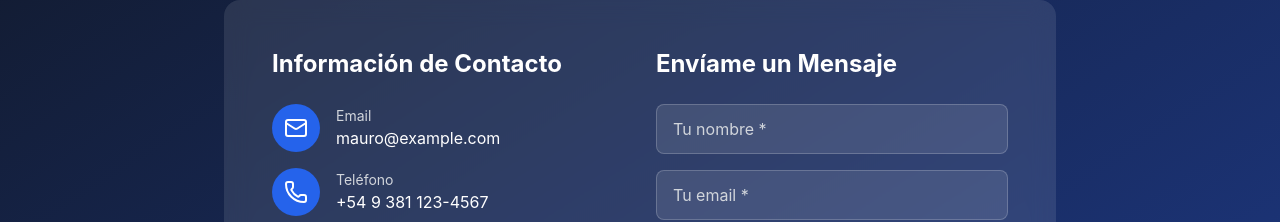
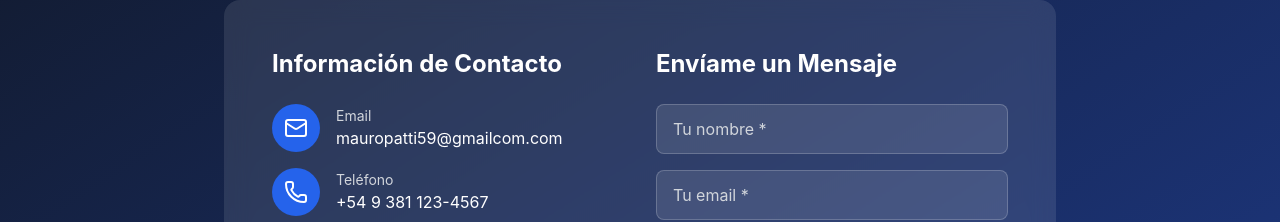
Before and after one commit to MauroPatti28/PortfolioMauro, a React (Create React App) app: page / in a window 1280 px wide. Shown: the part 2340-2562 px from the top of the page. Built offline with nearby package versions, Linux system fonts and the light colour scheme.

Commit message:
Update Contact.js

```diff
--- a/src/components/Contact.js
+++ b/src/components/Contact.js
@@ -98,8 +98,8 @@ function Contact() {
                   </div>
                   <div>
                     <p className="text-gray-300 text-sm">Email</p>
-                    <a href="mailto:mauro@example.com" className="text-white hover:text-blue-400 transition-colors duration-300">
-                      mauro@example.com
+                    <a href="mailto:mauropatti59@gmail.com" className="text-white hover:text-blue-400 transition-colors duration-300">
+                      mauropatti59@gmailcom.com
                     </a>
                   </div>
                 </div>
```
